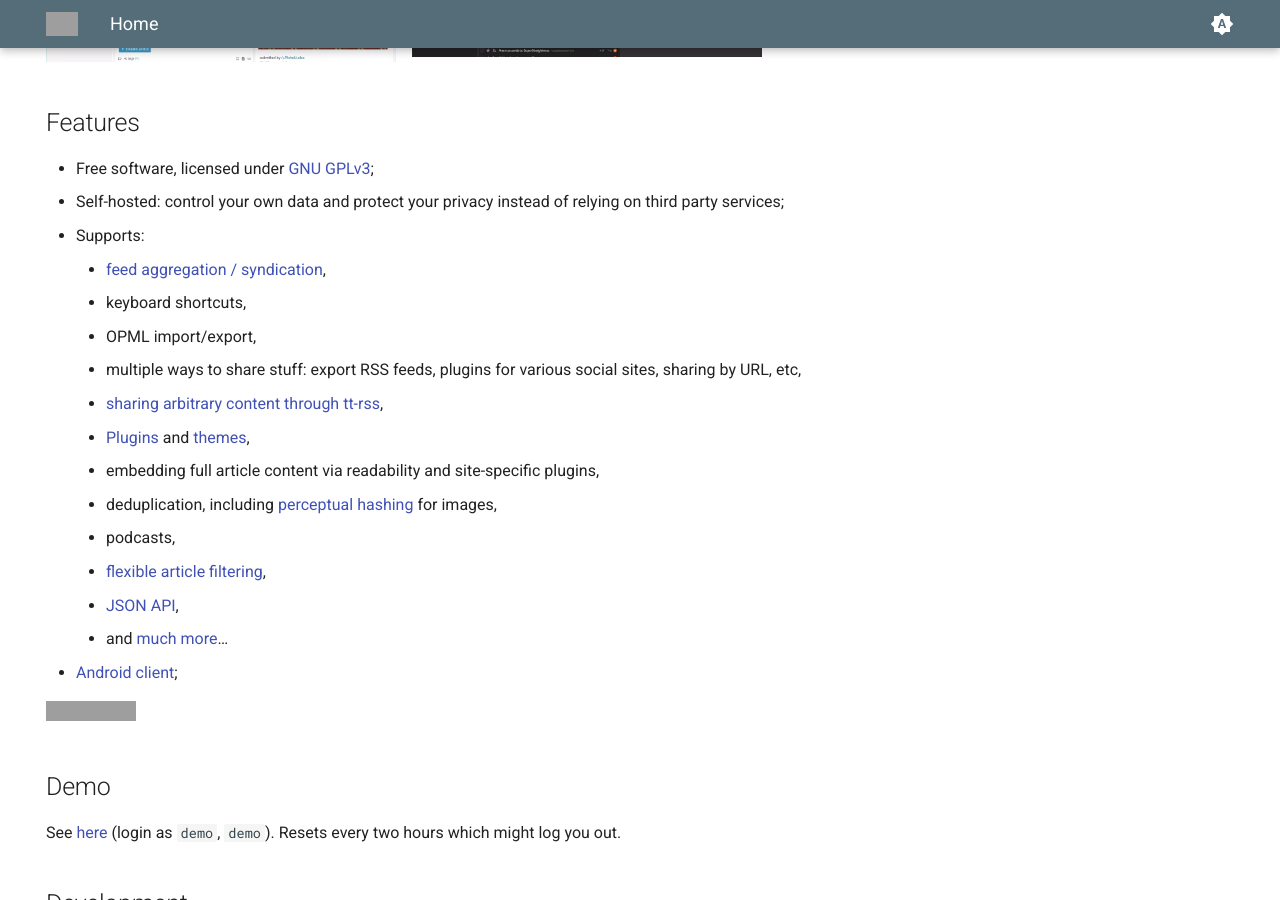
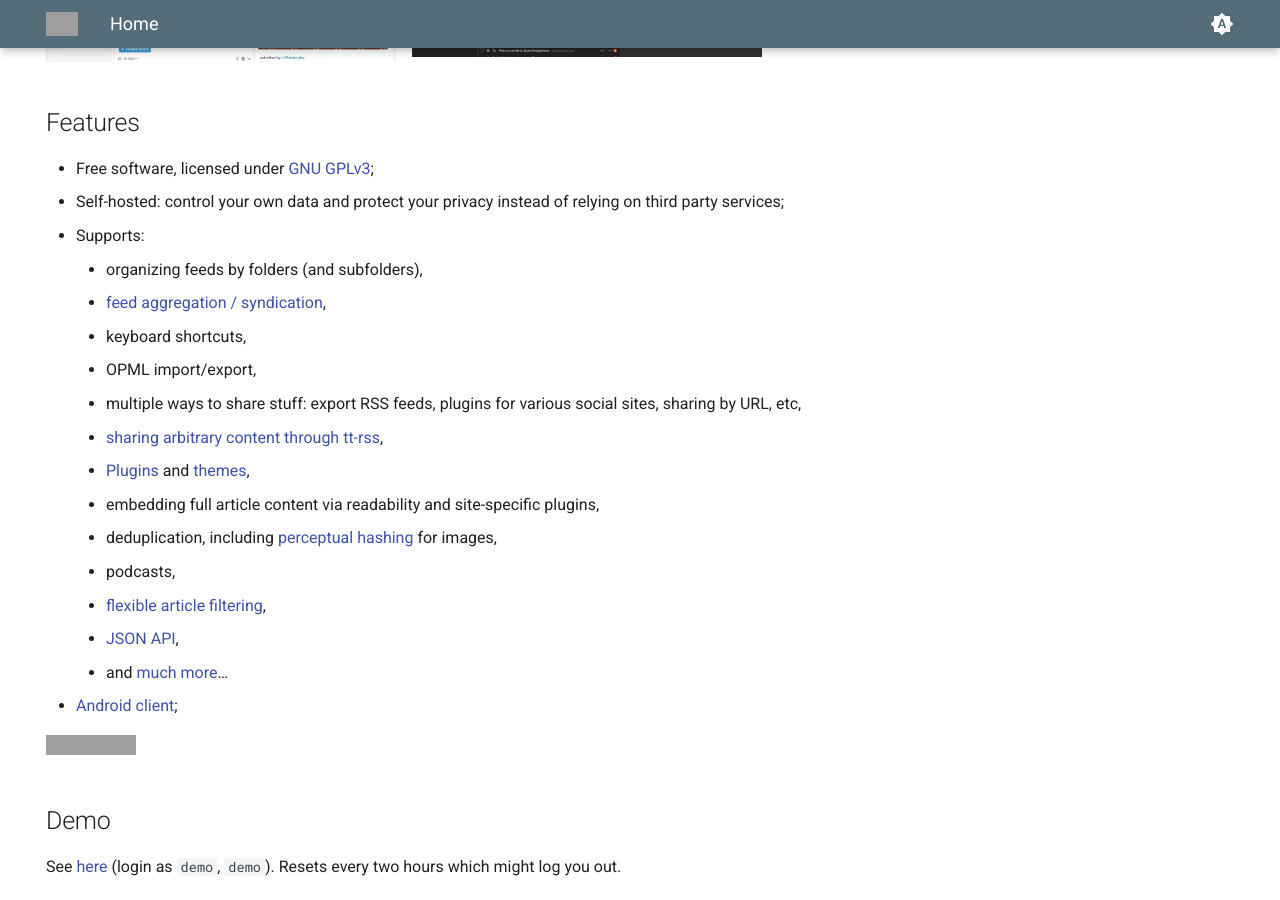
Before and after one commit to supahgreg/tt-rss-web-static, an MkDocs documentation site: the page built from docs/index.md, in a window 1280 px wide and 900 px high, scrolled down 441 px. Built offline with MkDocs 1.6.1 and Material for MkDocs 9.7.7, drawn with Linux system fonts in a browser that asks for light colours; grey boxes are pictures that could not be loaded.

Commit message:
Mention support for (sub)folders to organize feeds.

```diff
--- a/docs/index.md
+++ b/docs/index.md
@@ -15,6 +15,7 @@ Tiny Tiny RSS is a free and open source web-based news feed (RSS/Atom) reader an
 -   Free software, licensed under [GNU GPLv3](http://www.gnu.org/copyleft/gpl.html);
 -   Self-hosted: control your own data and protect your privacy instead of relying on third party services;
 -   Supports:
+    -   organizing feeds by folders (and subfolders),
     -   [feed aggregation / syndication](wiki/GeneratedFeeds.md),
     -   keyboard shortcuts,
     -   OPML import/export,
```
